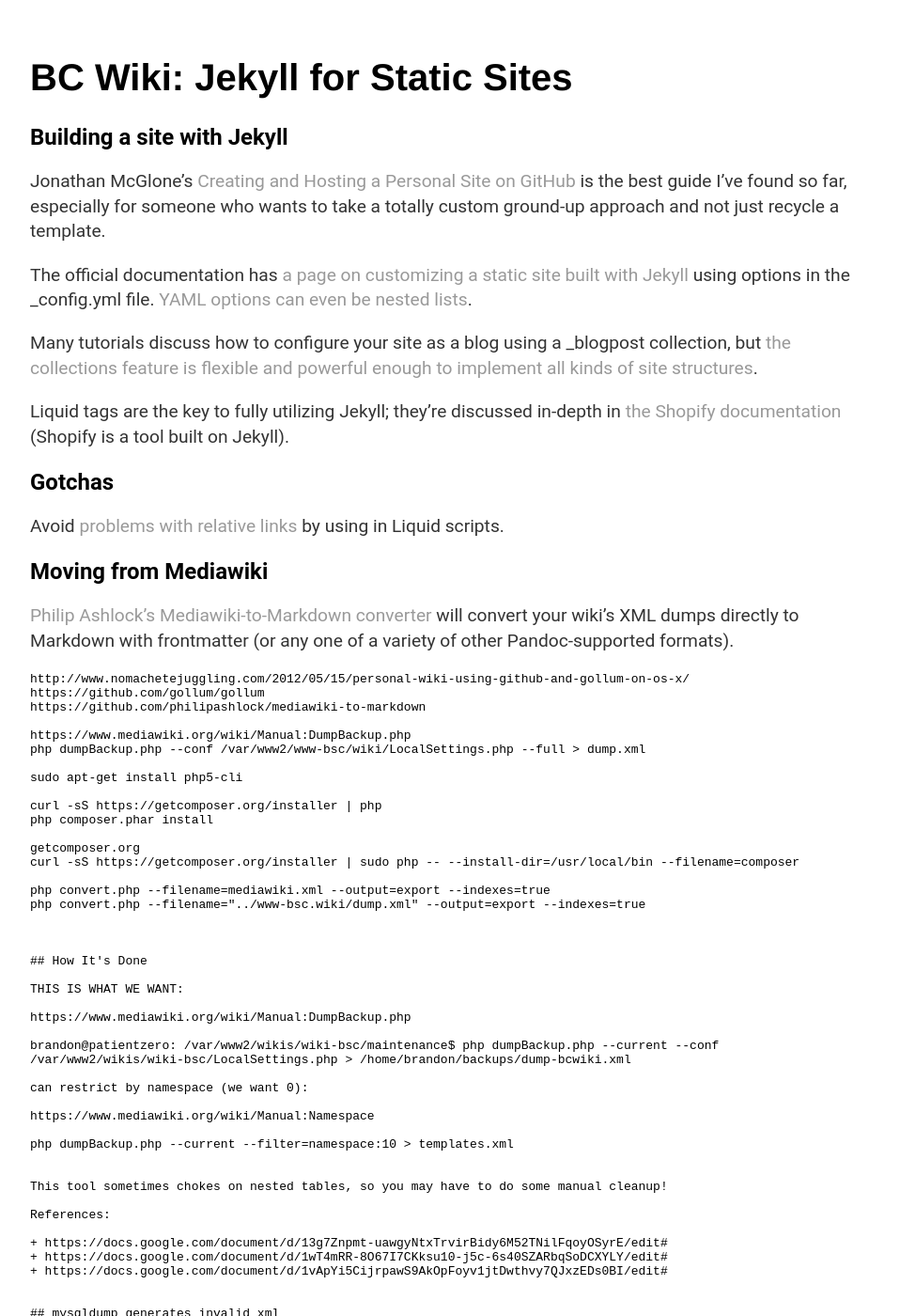
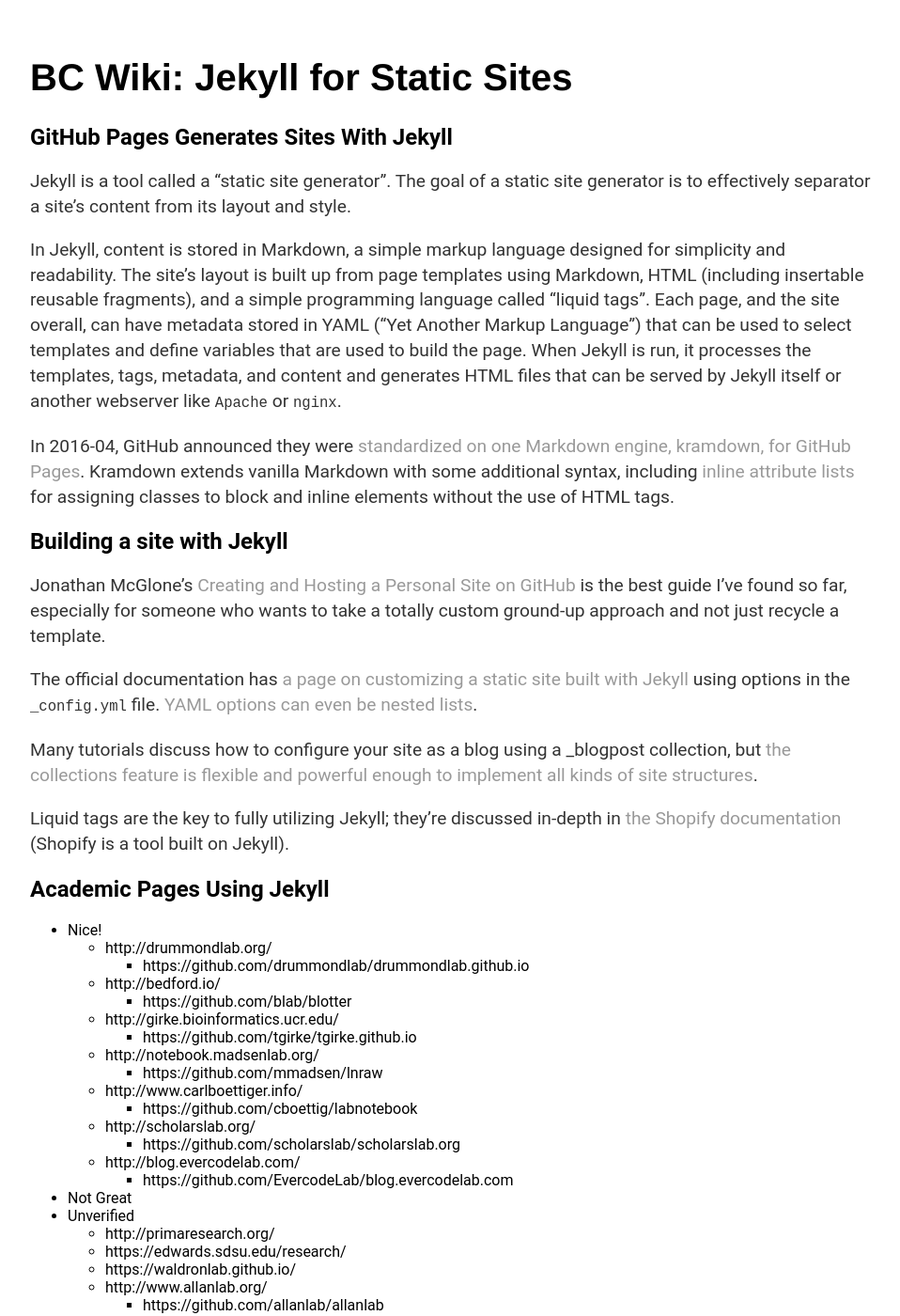
Before and after one commit to brandoncurtis/wiki, a Jekyll site: the page built from _wikipages/software/jekyll.md, in a window 1280 px wide and 1400 px high. Shown: the whole window at 94% size, without its empty margins (160-1118 px from the left). Built offline with Jekyll 4.4.1, drawn with Linux system fonts in a browser that asks for light colours; some of the changed text lies outside the part shown.

Commit message:
added academic sites in Jekyll

```diff
--- a/_wikipages/software/jekyll.md
+++ b/_wikipages/software/jekyll.md
@@ -3,24 +3,90 @@
 permalink: p/jekyll
 layout: default
 category: software
+featured: true
 ---
+
+## GitHub Pages Generates Sites With Jekyll
+
+Jekyll is a tool called a "static site generator".  The goal of a static site generator is to effectively separator a site's content from its layout and style.
+
+In Jekyll, content is stored in Markdown, a simple markup language designed for simplicity and readability.  The site's layout is built up from page templates using Markdown, HTML (including insertable reusable fragments), and a simple programming language called "liquid tags".  Each page, and the site overall, can have metadata stored in YAML ("Yet Another Markup Language") that can be used to select templates and define variables that are used to build the page.  When Jekyll is run, it processes the templates, tags, metadata, and content and generates HTML files that can be served by Jekyll itself or another webserver like `Apache` or `nginx`.
+
+In 2016-04, GitHub announced they were [standardized on one Markdown engine, kramdown, for GitHub Pages][ghpages-kramdown].  Kramdown extends vanilla Markdown with some additional syntax, including [inline attribute lists][kramdown-ial] for assigning classes to block and inline elements without the use of HTML tags.
+
 
 ## Building a site with Jekyll
 
-Jonathan McGlone's [Creating and Hosting a Personal Site on GitHub](http://jmcglone.com/guides/github-pages/) is the best guide I've found so far, especially for someone who wants to take a totally custom ground-up approach and not just recycle a template.
+Jonathan McGlone's [Creating and Hosting a Personal Site on GitHub][mcglone-ghpages] is the best guide I've found so far, especially for someone who wants to take a totally custom ground-up approach and not just recycle a template.
 
-The official documentation has [a page on customizing a static site built with Jekyll](https://jekyllrb.com/docs/configuration/) using options in the _config.yml file.  [YAML options can even be nested lists](https://stackoverflow.com/questions/12761152/yaml-front-matter-for-jekyll-and-nested-lists).
+The official documentation has [a page on customizing a static site built with Jekyll][jekyll-config] using options in the `_config.yml` file.  [YAML options can even be nested lists][jekyll-lists].
 
-Many tutorials discuss how to configure your site as a blog using a _blogpost collection, but [the collections feature is flexible and powerful enough to implement all kinds of site structures](https://jekyllrb.com/docs/collections/).
+Many tutorials discuss how to configure your site as a blog using a _blogpost collection, but [the collections feature is flexible and powerful enough to implement all kinds of site structures][jekyll-collections].
 
-Liquid tags are the key to fully utilizing Jekyll; they're discussed in-depth in [the Shopify documentation](https://github.com/Shopify/liquid/wiki/Liquid-for-Designers) (Shopify is a tool built on Jekyll).
+Liquid tags are the key to fully utilizing Jekyll; they're discussed in-depth in [the Shopify documentation][liquid] (Shopify is a tool built on Jekyll).
 
 
-## Gotchas
+## Academic Pages Using Jekyll
 
-Avoid [problems with relative links](https://github.com/jekyll/jekyll/issues/332) by using {{ site.baseurl }}{{ post.url }} in Liquid scripts.
++ Nice!
+  + http://drummondlab.org/
+    + https://github.com/drummondlab/drummondlab.github.io
+  + http://bedford.io/
+    + https://github.com/blab/blotter
+  + http://girke.bioinformatics.ucr.edu/
+    + https://github.com/tgirke/tgirke.github.io
+  + http://notebook.madsenlab.org/
+    + https://github.com/mmadsen/lnraw
+  + http://www.carlboettiger.info/
+    + https://github.com/cboettig/labnotebook
+  + http://scholarslab.org/
+    + https://github.com/scholarslab/scholarslab.org
+  + http://blog.evercodelab.com/
+    + https://github.com/EvercodeLab/blog.evercodelab.com
++ Not Great
++ Unverified
+  + http://primaresearch.org/
+  + https://edwards.sdsu.edu/research/
+  + https://waldronlab.github.io/
+  + http://www.allanlab.org/
+    + https://github.com/allanlab/allanlab
+  + http://arfc.npre.illinois.edu/
+    + http://kdhuff.npre.illinois.edu/
+    + github.com/arfc/arfc.github.io
+  + http://rglab.org/
+    + https://github.com/RGLab/rglab.github.io
++ https://ccs-lab.github.io/
+  + based on Trevor Bedford's bedford.io
+    + https://github.com/blab/blotter
+  + adopts stuff from Allan Drummond
+    + https://github.com/drummondlab/drummondlab.github.io
+  + repo must be private!
++ http://www.molpopgen.org/
+  + repo: https://github.com/ThorntonLab/ThorntonLab.github.io
++ http://notebook.aaronwest.net/
+  + "engineering notebook"
+  + repo: https://github.com/aaronwest/aaronwest.github.io/
 
-## Moving from Mediawiki
+
+## Practical Use
+
+### Alternatives to Jekyll
+
++ Hugo
+  + http://www.carlboettiger.info/2017/04/19/migrating-to-hugo-and-blogdown/
++ Rails?
+  + https://publiclab.org/
+  + https://github.com/publiclab/plots2
++ Node
+  + https://evercodelab.com/
+  + https://github.com/EvercodeLab/evercodelab.com
+
+### Gotchas
+
+Avoid [problems with relative links](https://github.com/jekyll/jekyll/issues/332) by using <pre>{{ site.baseurl }}{{ post.url }}</pre> in Liquid scripts.
+
+
+### Moving from Mediawiki
 
 [Philip Ashlock's Mediawiki-to-Markdown converter](https://github.com/philipashlock/mediawiki-to-markdown) will convert your wiki's XML dumps directly to Markdown with frontmatter (or any one of a variety of other Pandoc-supported formats).
 
@@ -89,14 +155,35 @@
     "mysqldump produces invalid xml when data contains blobs. It should  respect the hex-blob switch, but it is ignored."
 
 
-## News
+## Resources
 
-In 2016-04, GitHub announced they were [standardized on one Markdown engine, kramdown, for GitHub Pages](https://github.com/blog/2136-a-look-behind-our-decision-to-standardize-on-a-single-markdown-engine-for-github-pages).
+Jekyll guides
 
-## Resources
++ http://blog.evercodelab.com/from-posterous-to-octopress-plus-github-dot-pages/
++ http://svmiller.com/blog/2015/08/create-your-website-in-jekyll/
++ http://jlord.us/forkngo/
++ https://drjekyllthemes.github.io/
++ https://github.com/showcases/github-pages-examples
+
+Other articles
 
 + https://help.github.com/articles/using-jekyll-as-a-static-site-generator-with-github-pages/
 + https://jekyllrb.com/docs/github-pages/
 + https://24ways.org/2013/get-started-with-github-pages/
 + https://jekyllrb.com/docs/variables/
 + http://www.remotesynthesis.com/general/2015/10/02/advanced-jekyll-templates/
++ [Ten Simple Rules for Taking Advantage of Git and GitHub](https://www.ncbi.nlm.nih.gov/pmc/articles/PMC4945047/)
++ [Building a static website with Jekyll and GitHub Pages](https://programminghistorian.org/lessons/building-static-sites-with-jekyll-github-pages)
++ [What's This Engineering Notebook All About?](http://notebook.aaronwest.net/2015/08/17/engineering-notebook.html)
++ [Git/GitHub: A Primer for Researchers](https://datapub.cdlib.org/2014/05/05/github-a-primer-for-researchers/)
+
+
+
+
+[ghpages-kramdown]: https://github.com/blog/2136-a-look-behind-our-decision-to-standardize-on-a-single-markdown-engine-for-github-pages
+[kramdown-ial]: https://kramdown.gettalong.org/syntax.html#block-ials
+[mcglone-ghpages]: http://jmcglone.com/guides/github-pages/
+[jekyll-config]: https://jekyllrb.com/docs/configuration/
+[jekyll-collections]: https://jekyllrb.com/docs/collections/
+[jekyll-lists]: https://stackoverflow.com/questions/12761152/yaml-front-matter-for-jekyll-and-nested-lists
+[liquid]: https://github.com/Shopify/liquid/wiki/Liquid-for-Designers
```
